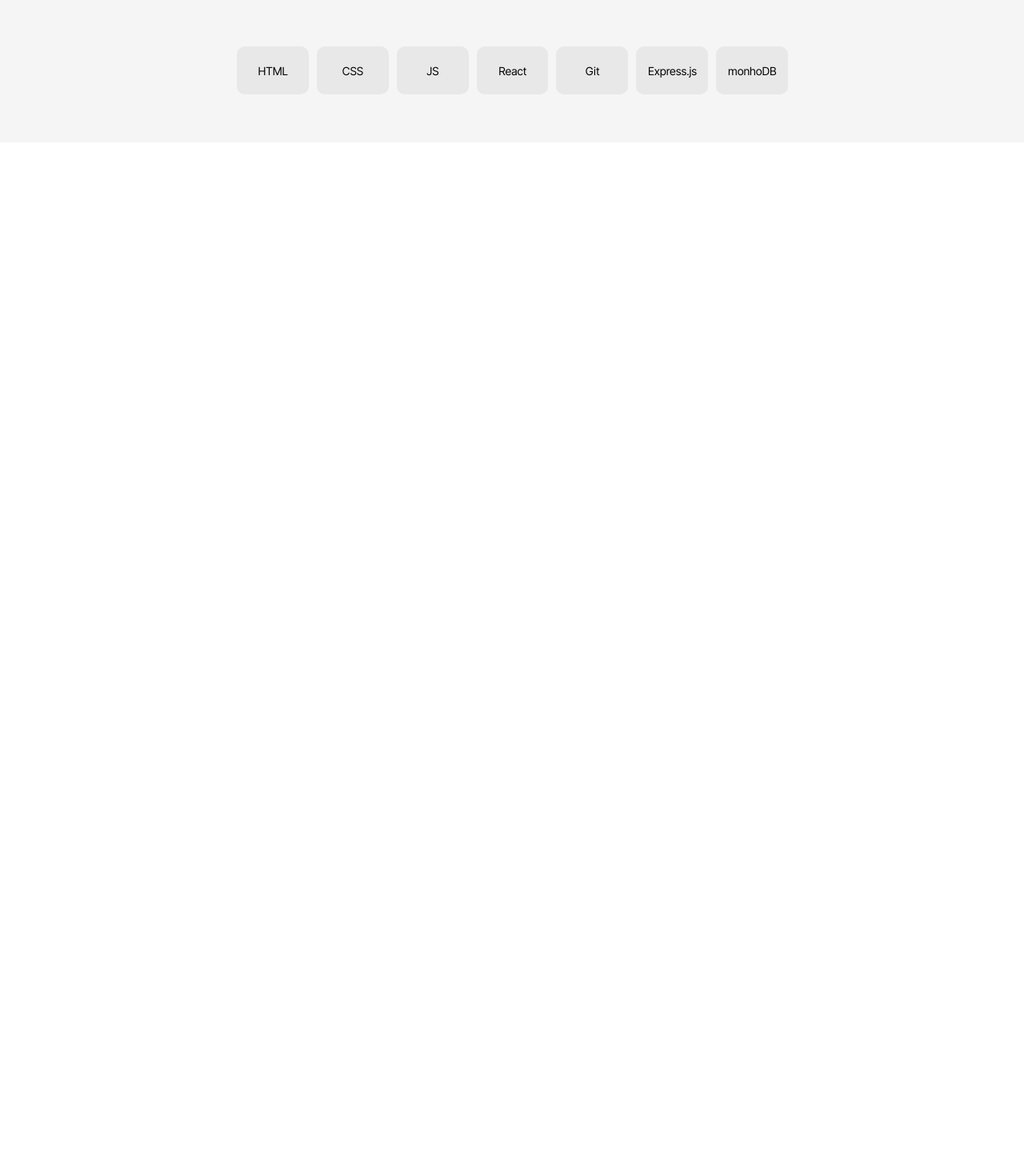
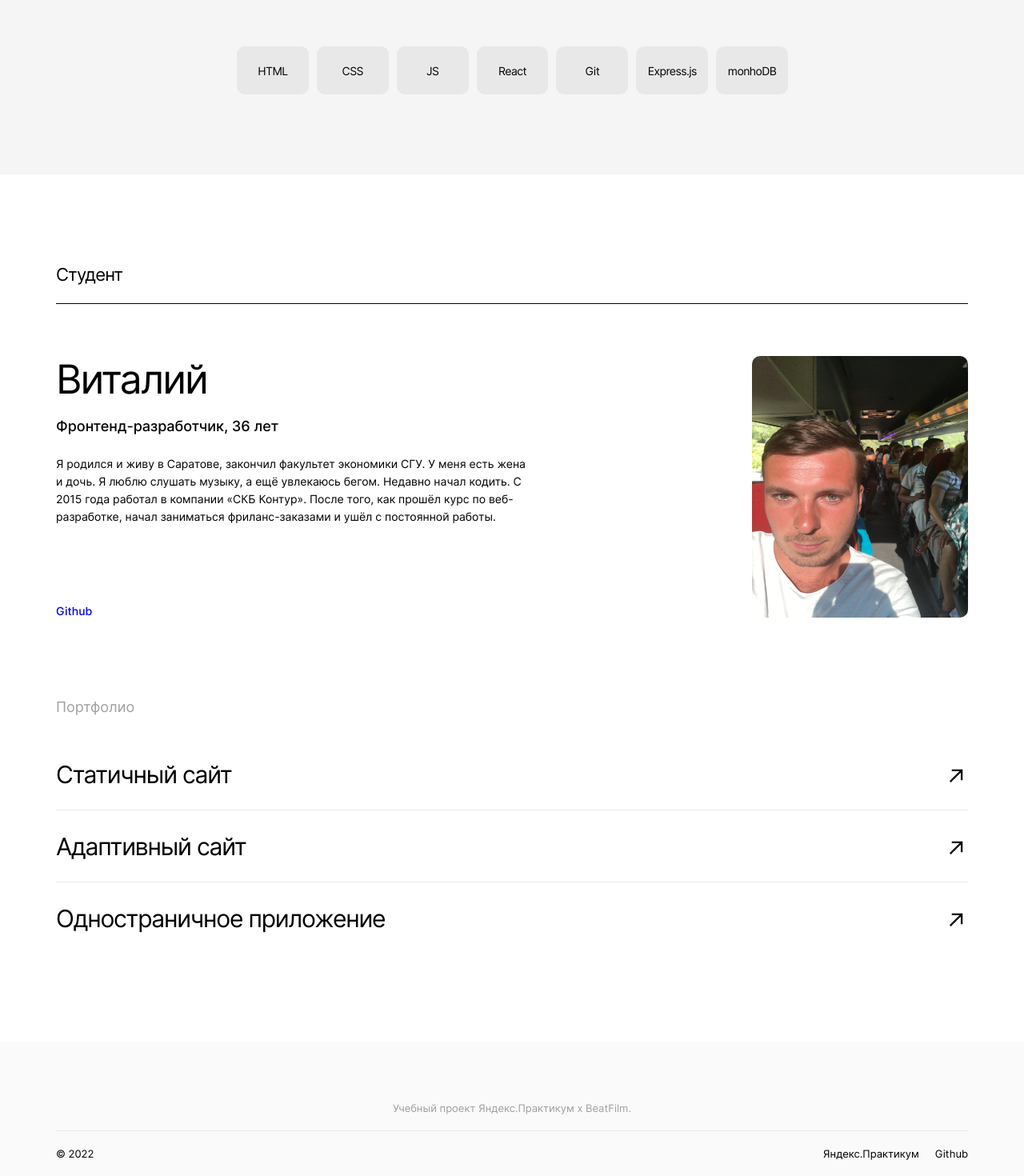
Before and after one commit to artem-from-spb/movies-explorer-frontend, a React (Create React App) app in the folder artem-movie/: page / in a window 1280 px wide. Shown: the part 1648-3118 px from the top of the page at 80% size. Before the commit the page ends 1826 px from the top, so only its background shows below. Built offline with nearby package versions, Linux system fonts and the light colour scheme.

Commit message:
feat: landing done before fix

```diff
--- a/artem-movie/src/components/AboutMe/AboutMe.css
+++ b/artem-movie/src/components/AboutMe/AboutMe.css
@@ -0,0 +1,67 @@
+.about-me {
+  background-color: #ffffff;
+  padding: 2px 70px 60px 70px;
+}
+
+.about-me__title {
+  font-style: normal;
+  font-weight: 400;
+  font-size: 22px;
+  line-height: 27px;
+  letter-spacing: -0.04em;
+  margin: 110px 0 65px 0;
+  height: 49px;
+  border-bottom: #000 1px solid;
+}
+
+.about-me__biography-block {
+  display: flex;
+  flex-direction: row;
+  justify-content: space-between;
+}
+
+.about-me__text-part {
+  display: flex;
+  flex-direction: column;
+  max-width: 599px;
+}
+
+.about-me__name {
+  font-style: normal;
+  font-weight: 400;
+  font-size: 50px;
+  line-height: 58px;
+  letter-spacing: -0.04em;
+  margin: 0 0 20px 0;
+}
+
+.about-me__job {
+  font-style: normal;
+  font-weight: 500;
+  font-size: 18px;
+  line-height: 20px;
+  margin: 0 0 26px 0;
+}
+
+.about-me__my-info {
+  font-style: normal;
+  font-weight: 400;
+  font-size: 14px;
+  line-height: 22px;
+  margin: 0;
+}
+
+.about-me__github-link {
+  font-style: normal;
+  font-weight: 500;
+  font-size: 14px;
+  line-height: 17px;
+  margin-top: auto;
+  text-decoration: none;
+}
+
+.about-me__my-foto {
+  width: 270px;
+  max-height: 327px;
+  border-radius: 10px;
+}
--- a/artem-movie/src/components/AboutMe/AboutMe.js
+++ b/artem-movie/src/components/AboutMe/AboutMe.js
@@ -0,0 +1,27 @@
+import React from "react";
+import ArtemPic from '../../images/Artem.jpg'
+
+function AboutMe() {
+  return (
+    <section className="about-me">
+      <h2 className="about-me__title">Студент</h2>
+      <div className="about-me__biography-block">
+        <div className="about-me__text-part">
+          <h3 className="about-me__name">Виталий</h3>
+          <h4 className="about-me__job">Фронтенд-разработчик, 36 лет</h4>
+          <p className="about-me__my-info">
+            Я родился и живу в Саратове, закончил факультет экономики СГУ. У
+            меня есть жена и дочь. Я люблю слушать музыку, а ещё увлекаюсь
+            бегом. Недавно начал кодить. С 2015 года работал в компании «СКБ
+            Контур». После того, как прошёл курс по веб-разработке, начал
+            заниматься фриланс-заказами и ушёл с постоянной работы.
+          </p>
+          <a href="/" className="about-me__github-link">Github</a>
+        </div>
+        <img src={ArtemPic} className="about-me__my-foto" alt="Моя фотография" />
+      </div>
+    </section>
+  );
+}
+
+export default AboutMe;
--- a/artem-movie/src/components/App/App.js
+++ b/artem-movie/src/components/App/App.js
@@ -2,13 +2,21 @@ import "./App.css";
 import Header from "../Header/Header";
 import AboutProject from "../AboutProject/AboutProject";
 import Techs from "../Techs/Techs";
+import AboutMe from "../AboutMe/AboutMe";
+import Portfolio from "../Portfolio/Portfolio";
+import Footer from "../Footer/Footer";
 
 function App() {
   return (
     <div>
       <Header />
-      <AboutProject />
-      <Techs />
+      <main>
+        <AboutProject />
+        <Techs />
+        <AboutMe />
+        <Portfolio />
+      </main>
+      <Footer />
     </div>
   );
 }
--- a/artem-movie/src/components/Footer/Footer.css
+++ b/artem-movie/src/components/Footer/Footer.css
@@ -0,0 +1,38 @@
+.footer {
+  background-color: #fafafa;
+  padding: 0 70px 20px 70px;
+}
+
+.footer__title {
+  font-style: normal;
+  font-weight: 400;
+  font-size: 13px;
+  line-height: 16px;
+  text-align: center;
+  color: #a0a0a0;
+  height: 36px;
+  border-bottom: 1px solid #e8e8e8;
+  margin: 30px 0 0 0;
+   padding-top: 75px;
+}
+
+.footer__container {
+  display: flex;
+  flex-direction: row;
+  margin: 20px 0 0 0;
+}
+
+.footer__link {
+  font-style: normal;
+  font-weight: 400;
+  font-size: 13px;
+  line-height: 16px;
+  margin: 0 20px 0 0;
+  text-decoration: none;
+  color: #000;
+}
+
+.footer__link:first-child {
+  min-width: 48px;
+  margin-right: 79.9%;
+}
--- a/artem-movie/src/components/Footer/Footer.js
+++ b/artem-movie/src/components/Footer/Footer.js
@@ -0,0 +1,19 @@
+import React from "react";
+import { yandexLink, githubLink } from "../../utils/constants"
+
+function Footer() {
+  return (
+    <footer className="footer">
+      <h2 className="footer__title">
+        Учебный проект Яндекс.Практикум х BeatFilm.
+      </h2>
+      <div className="footer__container">
+        <p className="footer__link">© 2022</p>
+        <a href={yandexLink} className="footer__link">Яндекс.Практикум</a>
+        <a href={githubLink} className="footer__link">Github</a>
+      </div>
+    </footer>
+  );
+}
+
+export default Footer;
--- a/artem-movie/src/components/Portfolio/Portfolio.css
+++ b/artem-movie/src/components/Portfolio/Portfolio.css
@@ -0,0 +1,42 @@
+.portfolio {
+  background-color: #ffffff;
+  padding: 0 70px 60px 70px;
+}
+
+.portfolio__title {
+  font-style: normal;
+  font-weight: 400;
+  font-size: 18px;
+  line-height: 20px;
+  color: #a0a0a0;
+  margin: 42px 0 49px 0;
+}
+
+.portfolio__item {
+  display: flex;
+  flex-direction: row;
+  justify-content: space-between;
+  height: 69px;
+  border-bottom: 1px solid #e8e8e8;
+  margin: 0 0 20px 0;
+}
+
+.portfolio__item:last-child {
+  border-bottom: none;
+}
+
+.portfolio__link {
+  font-style: normal;
+  font-weight: 400;
+  font-size: 30px;
+  line-height: 50px;
+  letter-spacing: -0.04em;
+  text-decoration: none;
+  color: #000;
+}
+
+.portfolio__link-picture {
+  margin: 18px 6px 0 0;
+  width: 18px;
+  height: 18px;
+}
--- a/artem-movie/src/components/Portfolio/Portfolio.js
+++ b/artem-movie/src/components/Portfolio/Portfolio.js
@@ -0,0 +1,25 @@
+import React from "react";
+import linkPic from "../../images/link-pic.svg";
+import { staticLink, adaptiveLink, appLink } from "../../utils/constants";
+
+function Portfolio() {
+  return (
+    <section className="portfolio">
+      <h2 className="portfolio__title">Портфолио</h2>
+        <div className="portfolio__item">
+            <a href={staticLink} className="portfolio__link">Статичный сайт</a>
+            <img src={linkPic} alt="Ссылка на сайт" className="portfolio__link-picture" />
+        </div>
+        <div className="portfolio__item">
+            <a href={adaptiveLink} className="portfolio__link">Адаптивный сайт</a>
+            <img src={linkPic} alt="Ссылка на сайт" className="portfolio__link-picture" />
+        </div>
+        <div className="portfolio__item">
+            <a href={appLink} className="portfolio__link">Одностраничное приложение</a>
+            <img src={linkPic} alt="Ссылка на сайт" className="portfolio__link-picture" />
+        </div>
+    </section>
+  );
+}
+
+export default Portfolio;
--- a/artem-movie/src/components/Techs/Techs.css
+++ b/artem-movie/src/components/Techs/Techs.css
@@ -41,6 +41,7 @@
   flex-direction: row;
   margin: auto;
   max-width: 710px;
+  margin-bottom: 40px;
 }
 
 .techs__stack-element {
--- a/artem-movie/src/index.css
+++ b/artem-movie/src/index.css
@@ -8,3 +8,9 @@
 @import url(./components/AboutProject/AboutProject.css);
 
 @import url(./components/Techs/Techs.css);
+
+@import url(./components/AboutMe/AboutMe.css);
+
+@import url(./components/Portfolio/Portfolio.css);
+
+@import url(./components/Footer/Footer.css);
--- /dev/null
+++ b/artem-movie/src/utils/constants.js
@@ -0,0 +1,6 @@
+export const staticLink = "https://artem-from-spb.github.io/russian-travel/";
+export const adaptiveLink = "https://artem-from-spb.github.io/react-mesto-auth/";
+export const appLink = "https://artem-mesto.nomoredomains.icu/";
+
+export const yandexLink = "https://practicum.yandex.ru/";
+export const githubLink = "https://github.com/artem-from-spb";
```
Also changed, not shown: artem-movie/src/images/Artem.jpg (added), artem-movie/src/images/link-pic.svg (added).
